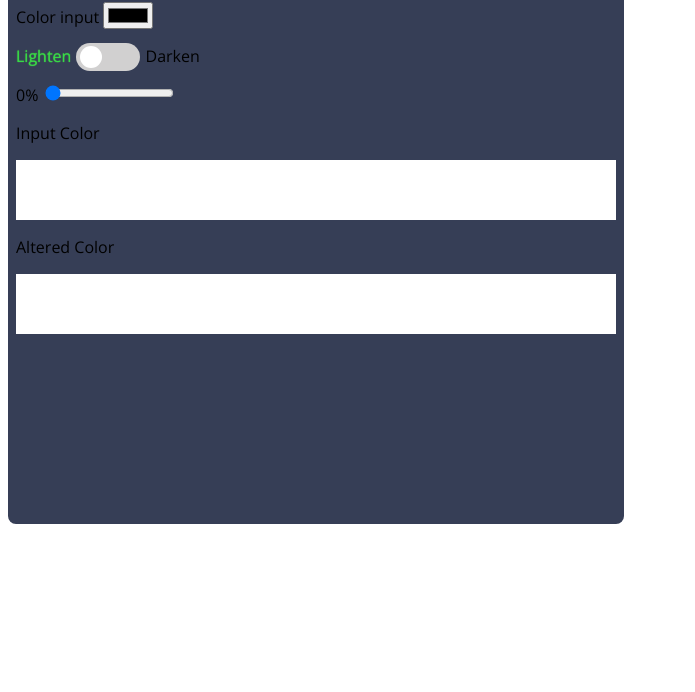
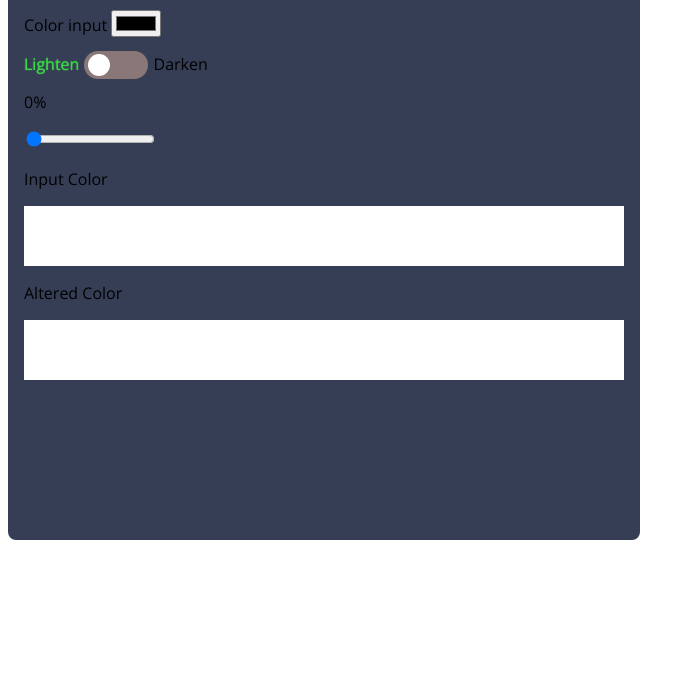
Before and after one commit to Claim-Academy-JS/lab-jqq-vbazhutin, a website: page index.html in a window 1280 px wide. Shown: the part 108-800 px from the top of the page, without its empty margins (0-695 px from the left). Drawn offline with nearby package versions, Linux system fonts and the light colour scheme.

Commit message:
small fixes in css(padding), html(classes name), js(spaces)

```diff
--- a/index.html
+++ b/index.html
@@ -24,7 +24,9 @@
 
       <div class="color-slider">
         <label for="color-slider" id="slider-text">0%</label>
+        <div>
         <input type="range" min="0" max="100" value ="0" id="color-slider"/>
+      </div>
       </div>
 
       <div><p>Input Color</p></div>
--- a/scripts.js
+++ b/scripts.js
@@ -5,9 +5,6 @@ const toggleSwitch = document.querySelector('#switch')
 const labels = document.querySelector('.switch-container').querySelectorAll('label')
 const slider = document.querySelector('#color-slider')
 const sliderText = document.querySelector('#slider-text')
-
-console.log(sliderText)
-console.log(slider.value)
 
 // Changing input and output color containers according to the input color value
 inputColor.addEventListener('input', function () {
@@ -23,8 +20,7 @@ toggleSwitch.addEventListener('change', function () {
   })
 })
 
-// Slider
+// Slider 0 - 100%
 slider.addEventListener('input', function () {
   sliderText.innerText = slider.value + '%'
-  console.log(slider.value)
 })
--- a/style.css
+++ b/style.css
@@ -2,7 +2,7 @@
   --input-color: white;
   --output-color: white;
   --switch-color-on: #34A7C1;
-  --switch-color-off: #d1d0d0;
+  --switch-color-off: #8a7777;
 }
 
 body {
@@ -14,7 +14,7 @@ body {
   border-radius: 8px;
   height: 600px;
   max-width: 600px;
-  padding: 8px;
+  padding: 16px;
 }
 
 div {
@@ -37,7 +37,6 @@ h1 {
   height: 60px;
   width: 100%;
 }
-
 
 /* Switch Input! */
 .switch-input {
@@ -70,7 +69,7 @@ h1 {
 }
 
 .switchToggle::after {
-  background-color: var(--input-color);
+  background-color: white;
   border-radius: 50%;
   content: "";
   height: 22px;
```
